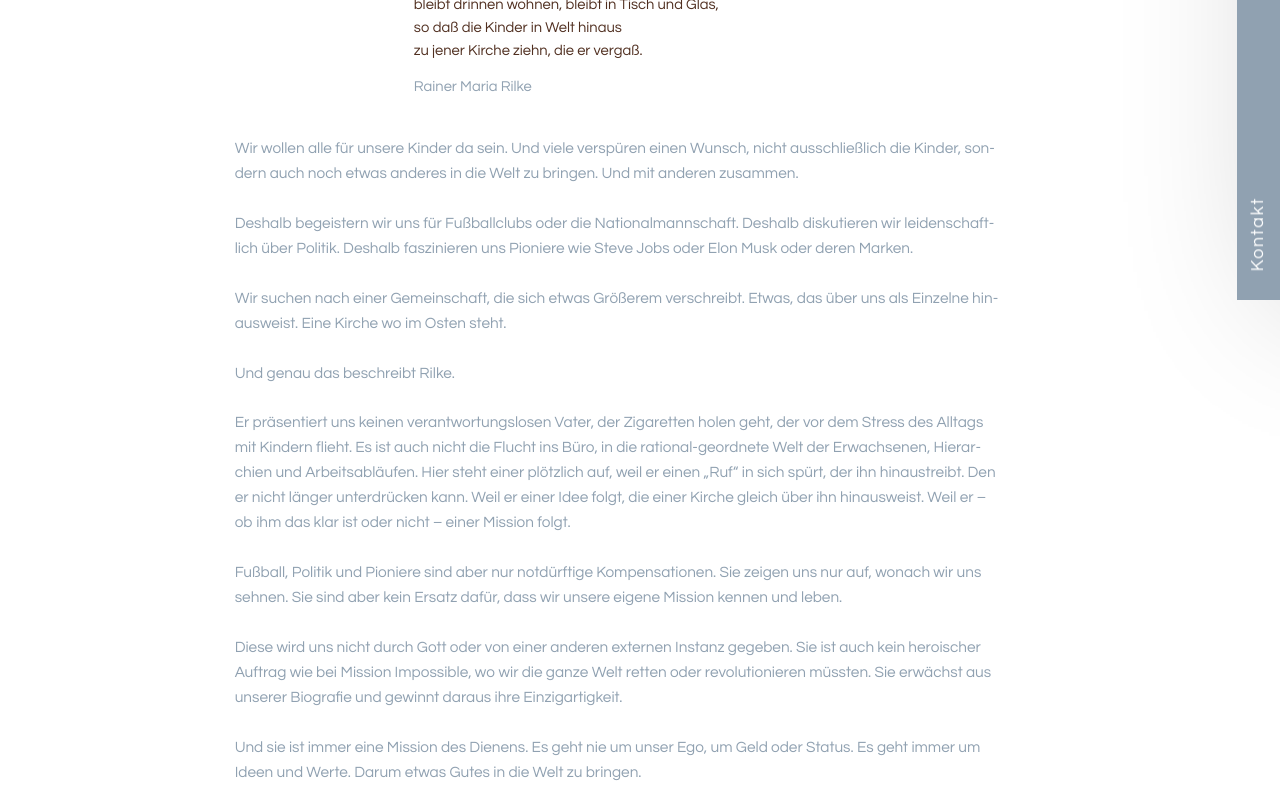
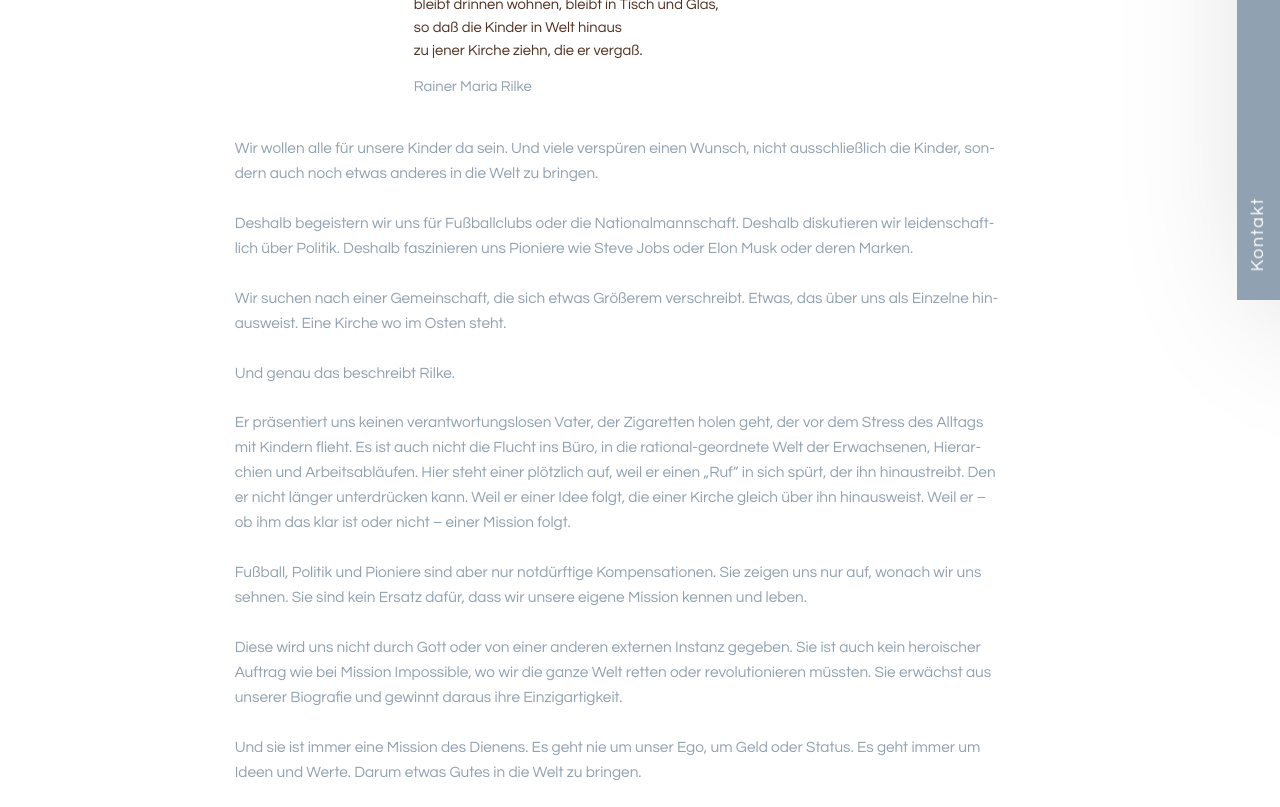
Before and after one commit to dadsonamission/page, a plain HTML site: page warum-mission.html in a window 1280 px wide. Shown: the part 500-1307 px from the top of the page. Drawn offline with Linux system fonts and the light colour scheme; a web font is replaced by a local one.

Commit message:
Update warum-mission.html

```diff
--- a/warum-mission.html
+++ b/warum-mission.html
@@ -105,12 +105,12 @@
       </blockquote>
 
       <div class="mission-body">
-        <p>Wir wollen alle für unsere Kinder da sein. Und viele verspüren einen Wunsch, nicht ausschließlich die Kinder, sondern auch noch etwas anderes in die Welt zu bringen. Und mit anderen zusammen.</p>
+        <p>Wir wollen alle für unsere Kinder da sein. Und viele verspüren einen Wunsch, nicht ausschließlich die Kinder, sondern auch noch etwas anderes in die Welt zu bringen.</p>
         <p>Deshalb begeistern wir uns für Fußballclubs oder die Nationalmannschaft. Deshalb diskutieren wir leidenschaftlich über Politik. Deshalb faszinieren uns Pioniere wie Steve Jobs oder Elon Musk oder deren Marken.</p>
         <p>Wir suchen nach einer Gemeinschaft, die sich etwas Größerem verschreibt. Etwas, das über uns als Einzelne hinausweist. Eine Kirche wo im Osten steht.</p>
         <p>Und genau das beschreibt Rilke.</p>
         <p>Er präsentiert uns keinen verantwortungslosen Vater, der Zigaretten holen geht, der vor dem Stress des Alltags mit Kindern flieht. Es ist auch nicht die Flucht ins Büro, in die rational-geordnete Welt der Erwachsenen, Hierarchien und Arbeitsabläufen. Hier steht einer plötzlich auf, weil er einen &bdquo;Ruf&ldquo; in sich spürt, der ihn hinaustreibt. Den er nicht länger unterdrücken kann. Weil er einer Idee folgt, die einer Kirche gleich über ihn hinausweist. Weil er &ndash; ob ihm das klar ist oder nicht &ndash; einer Mission folgt.</p>
-        <p>Fußball, Politik und Pioniere sind aber nur notdürftige Kompensationen. Sie zeigen uns nur auf, wonach wir uns sehnen. Sie sind aber kein Ersatz dafür, dass wir unsere eigene Mission kennen und leben.</p>
+        <p>Fußball, Politik und Pioniere sind aber nur notdürftige Kompensationen. Sie zeigen uns nur auf, wonach wir uns sehnen. Sie sind kein Ersatz dafür, dass wir unsere eigene Mission kennen und leben.</p>
         <p>Diese wird uns nicht durch Gott oder von einer anderen externen Instanz gegeben. Sie ist auch kein heroischer Auftrag wie bei Mission Impossible, wo wir die ganze Welt retten oder revolutionieren müssten. Sie erwächst aus unserer Biografie und gewinnt daraus ihre Einzigartigkeit.</p>
         <p>Und sie ist immer eine Mission des Dienens. Es geht nie um unser Ego, um Geld oder Status. Es geht immer um Ideen und Werte. Darum etwas Gutes in die Welt zu bringen.</p>
         <p>Für uns Väter ist das Folgen unserer Mission eine besondere Herausforderung. Wir wollen präsente Väter sein, die Verantwortung übernehmen. Die sich nicht der Anstrengung des Alltäglichen in der Kindererziehung entziehen. Wie das Gedicht beschreibt, ist es aber kein Dienst an unseren Kindern, wenn wir &ndash; metaphorisch gesprochen &ndash; nur zu Hause bleiben, ohne in die Welt zu gehen. Ohne nicht auch nach unserer Kirche wo im Osten steht zu gehen.</p>
```
